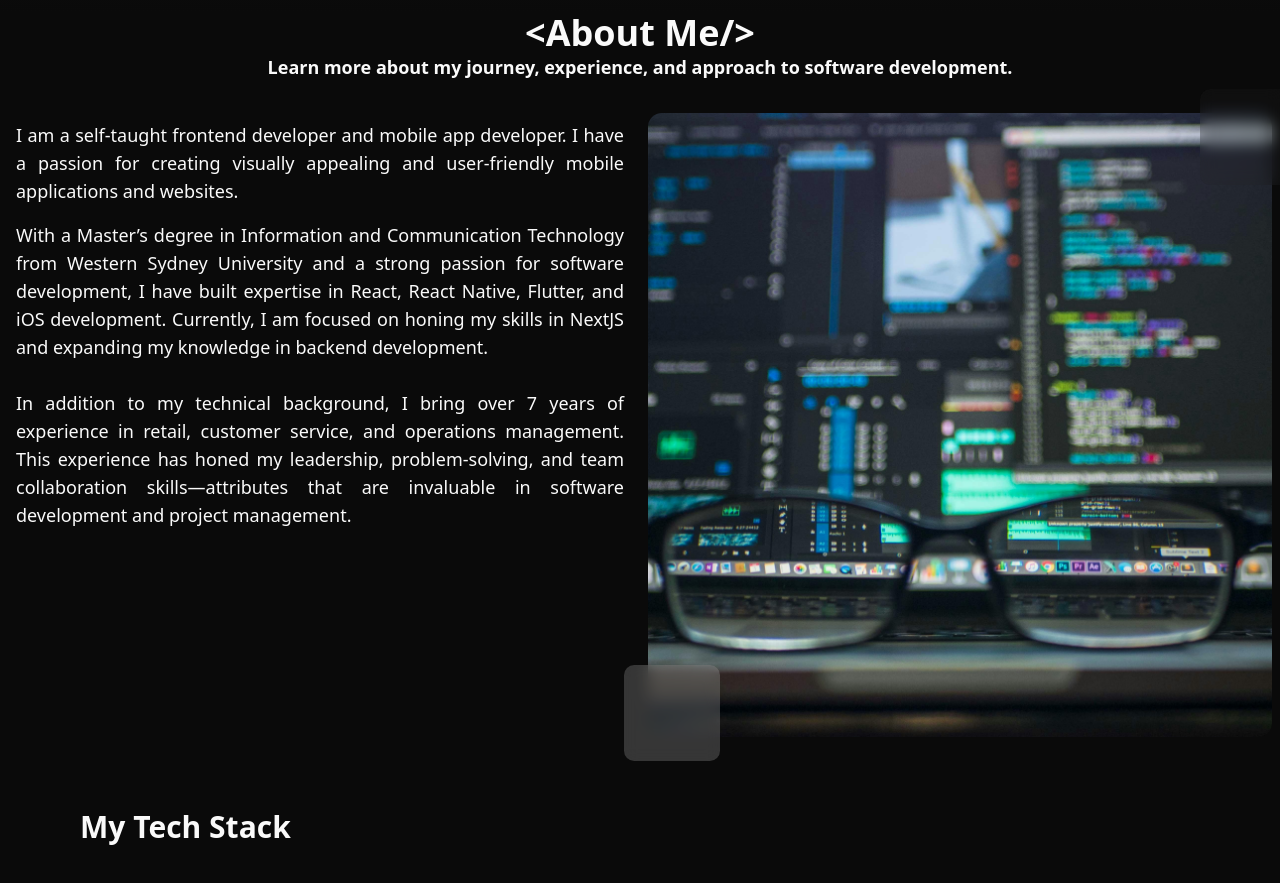
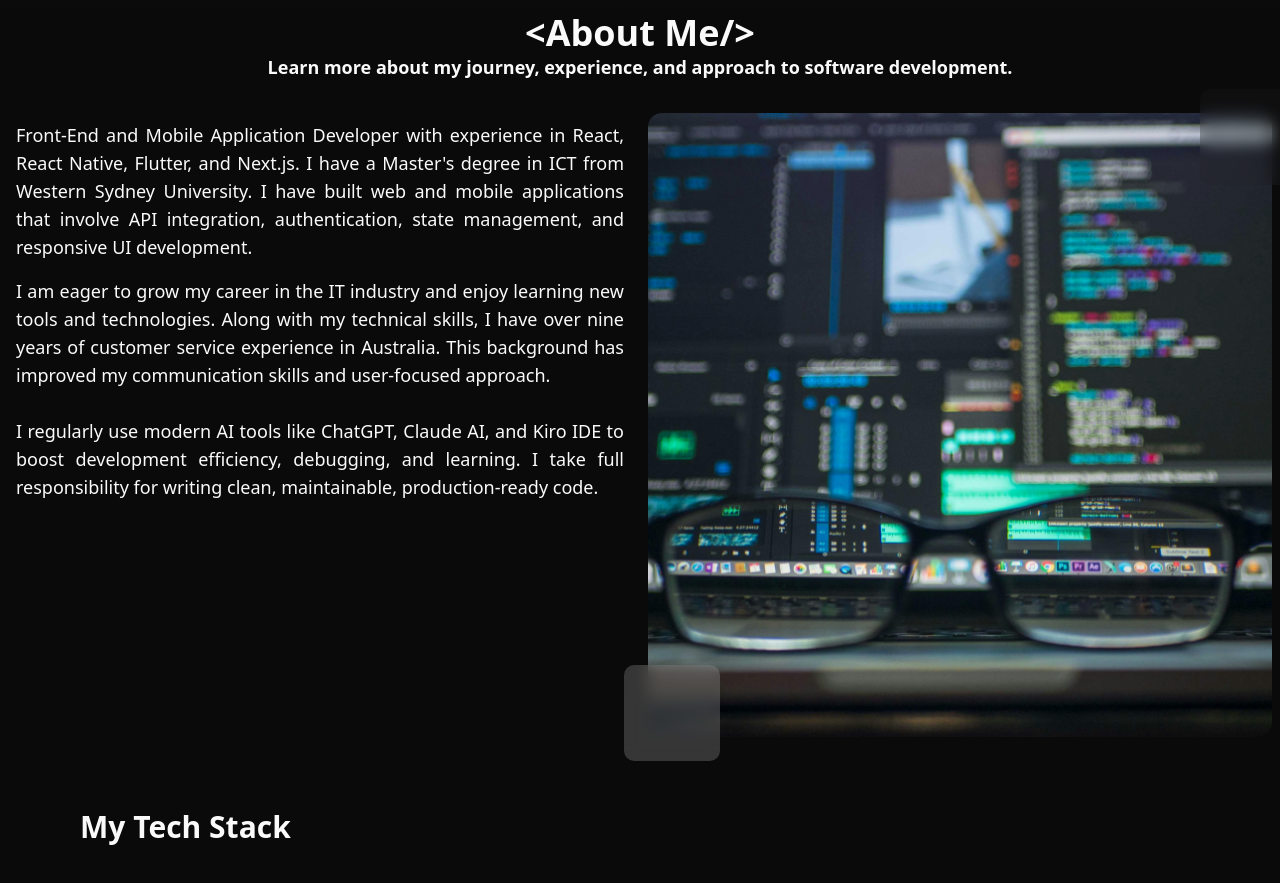
Before and after one commit to iHirenDev/Portfolio, a Next.js app: page / in a window 1280 px wide. Shown: the part 840-1723 px from the top of the page. Built offline with nearby package versions, Linux system fonts and the light colour scheme; no server answers.

Commit message:
UI update.

```diff
--- a/src/components/sections/AboutSection.tsx
+++ b/src/components/sections/AboutSection.tsx
@@ -15,11 +15,12 @@ function AboutSection() {
         <div className='grid grid-cols-1 md:grid-cols-2 gap-4 mt-4 p-2'>
           {/* <h2 className='text-2xl font-bold underline'>A bit about me</h2> */}
           <div className='px-2'>
-          <p className='mt-4 text-justify text-lg'>I am a self-taught frontend developer and mobile app developer. I have a passion for creating visually appealing and user-friendly mobile applications and websites.</p>
+          <p className='mt-4 text-justify text-lg'>Front-End and Mobile Application Developer with experience in React, React Native, Flutter, and Next.js. I have a Master's degree in ICT from Western Sydney University. I have built web and mobile applications that involve API integration, authentication, state management, and responsive UI development.
+</p>
           <p className='mt-4 text-justify text-lg'>
-            With a Master’s degree in Information and Communication Technology from Western Sydney University and a strong passion for software development, I have built expertise in React, React Native, Flutter, and iOS development. Currently, I am focused on honing my skills in NextJS and expanding my knowledge in backend development.
+            I am eager to grow my career in the IT industry and enjoy learning new tools and technologies. Along with my technical skills, I have over nine years of customer service experience in Australia. This background has improved my communication skills and user-focused approach.
             <br/> <br/>
-            In addition to my technical background, I bring over 7 years of experience in retail, customer service, and operations management. This experience has honed my leadership, problem-solving, and team collaboration skills—attributes that are invaluable in software development and project management.
+           I regularly use modern AI tools like ChatGPT, Claude AI, and Kiro IDE to boost development efficiency, debugging, and learning. I take full responsibility for writing clean, maintainable, production-ready code.
 
 </p>
         </div>
```
